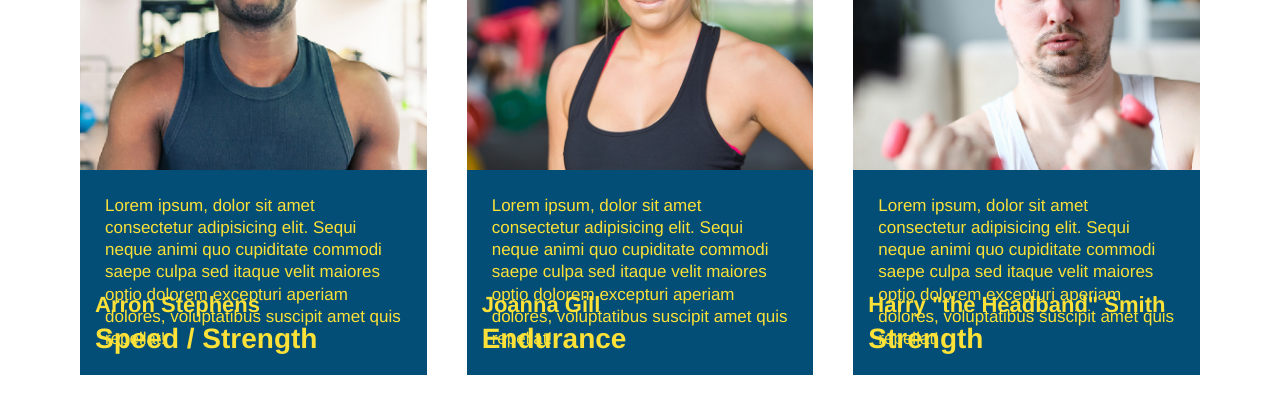
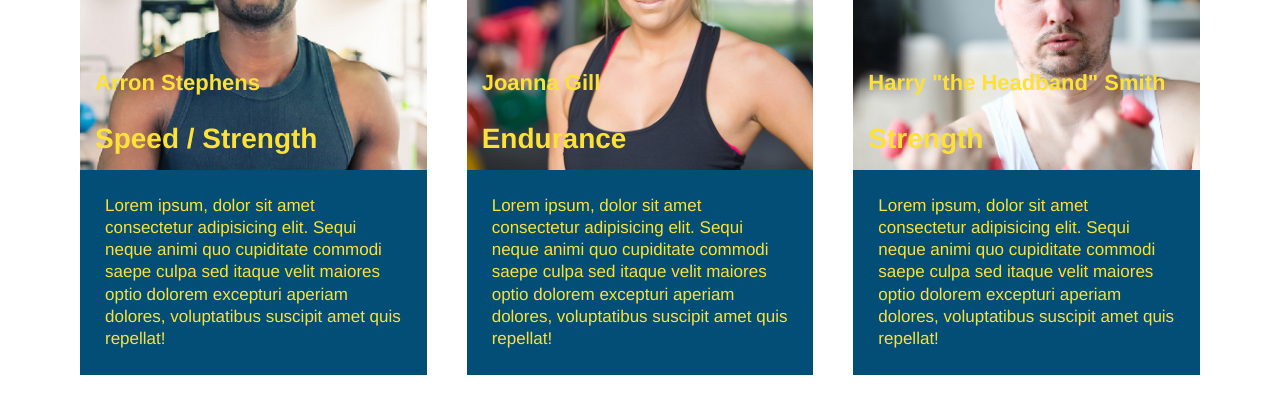
Before and after one commit to eramos3/run-buddy, a plain HTML site: page index.html in a window 1280 px wide. Shown: the part 2601-3006 px from the top of the page. Drawn offline with Linux system fonts and the light colour scheme.

Commit message:
brushed up feature

```diff
--- a/assets/css/style.css
+++ b/assets/css/style.css
@@ -366,7 +366,7 @@ section {
   content: "";
   height: 100%;
   width: 100%;
-  background: linear-gradient(rgba(2, 37, 118, 0.3), 80.71%);
+  background:linear-gradient(12deg, rgba(0,5,0,.8), rgba(0,255,0,0) 70.71%),;
   position: absolute;
   top: 0;
   left: 0;
@@ -378,7 +378,7 @@ article:hover .trainer {
   opacity: 1;
 }
 .trainer-img h3 {
-  position: relative;
+  position: absolute;
   z-index: 7999;
   font-size: 22px;
   margin-bottom: 5px;
@@ -386,7 +386,7 @@ article:hover .trainer {
 }
 
 .trainer-img h4 {
-  position: relative;
+  position: inherit;
   z-index: 7000;
   font-size: 28px;
   top: 200px;
```
